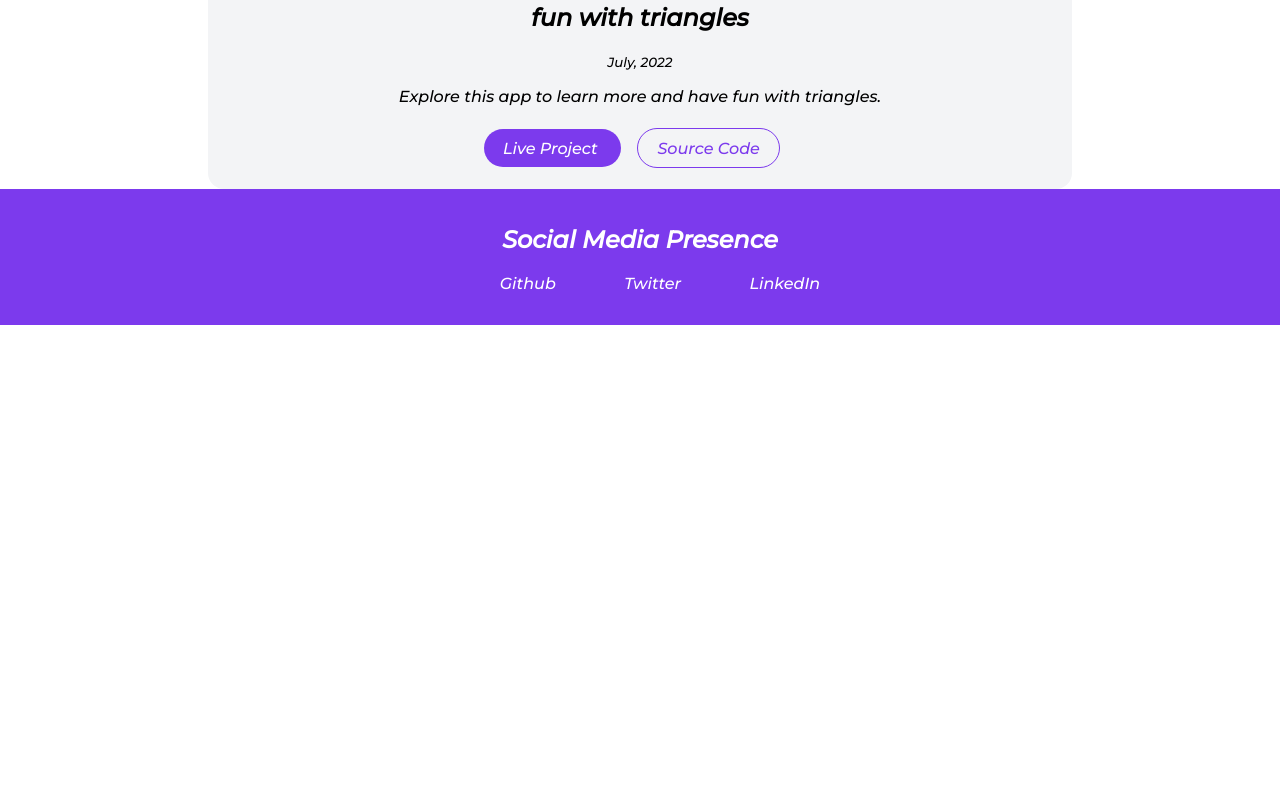
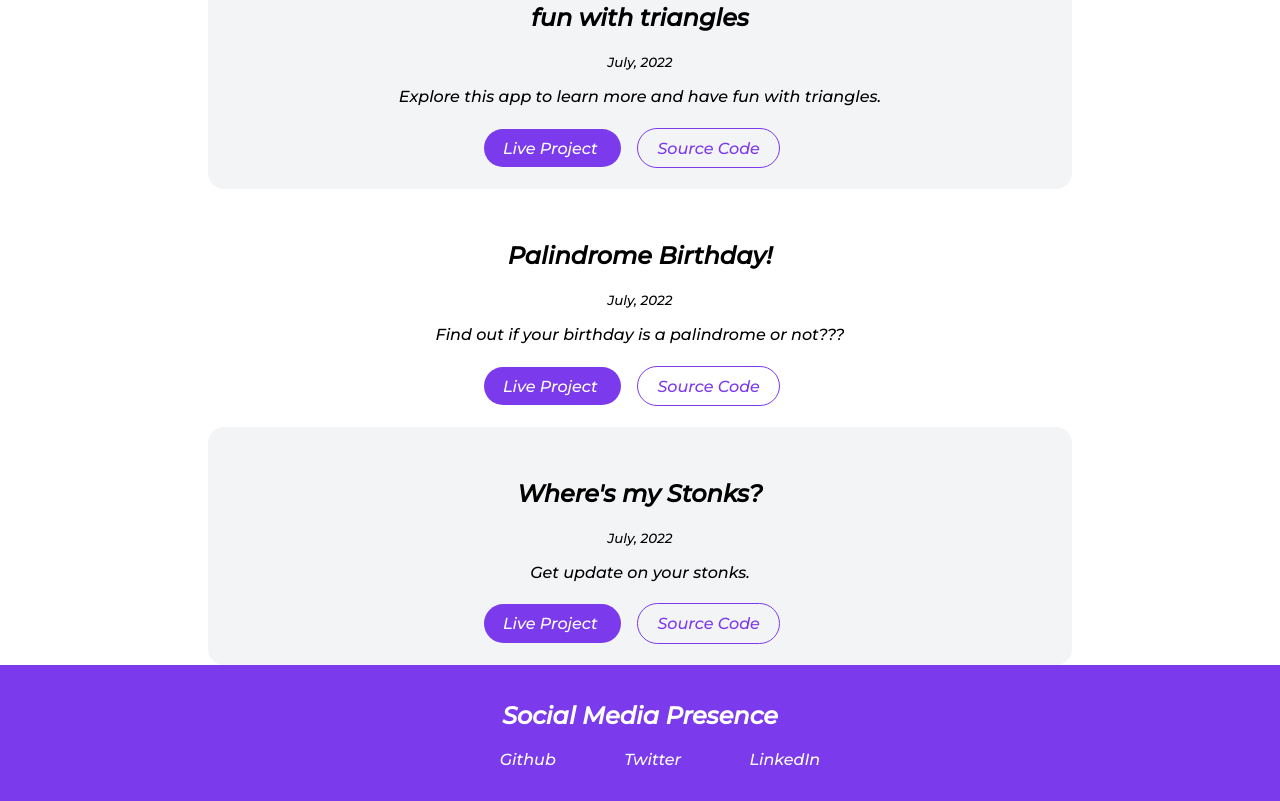
Before and after one commit to prabalsh19/markFour, a plain HTML site: page projects.html in a window 1280 px wide. Shown: the part 1843-2644 px from the top of the page. Before the commit the page ends 2168 px from the top, so only its background shows below. Drawn offline with Linux system fonts and the light colour scheme.

Commit message:
added markThirteen and fourteen

```diff
--- a/projects.html
+++ b/projects.html
@@ -146,6 +146,37 @@
         Source Code
       </a>
     </section>
+    <section class="section">
+      <h1>Palindrome Birthday!</h1>
+      <small>July, 2022 </small>
+      <p>Find out if your birthday is a palindrome or not???</p>
+      <a
+        class="link link-primary"
+        href="https://palindrome-markthirteen.netlify.app/"
+      >
+        Live Project
+      </a>
+      <a
+        class="link link-secondary"
+        href="https://github.com/prabalsh19/markThirteen"
+      >
+        Source Code
+      </a>
+    </section>
+    <section class="section ow">
+      <h1>Where's my Stonks?</h1>
+      <small>July, 2022 </small>
+      <p>Get update on your stonks.</p>
+      <a class="link link-primary" href="https://mystonks.netlify.app/">
+        Live Project
+      </a>
+      <a
+        class="link link-secondary"
+        href="https://github.com/prabalsh19/markFourteen"
+      >
+        Source Code
+      </a>
+    </section>
     <footer class="footer">
       <h2>Social Media Presence</h2>
       <ul>
```
